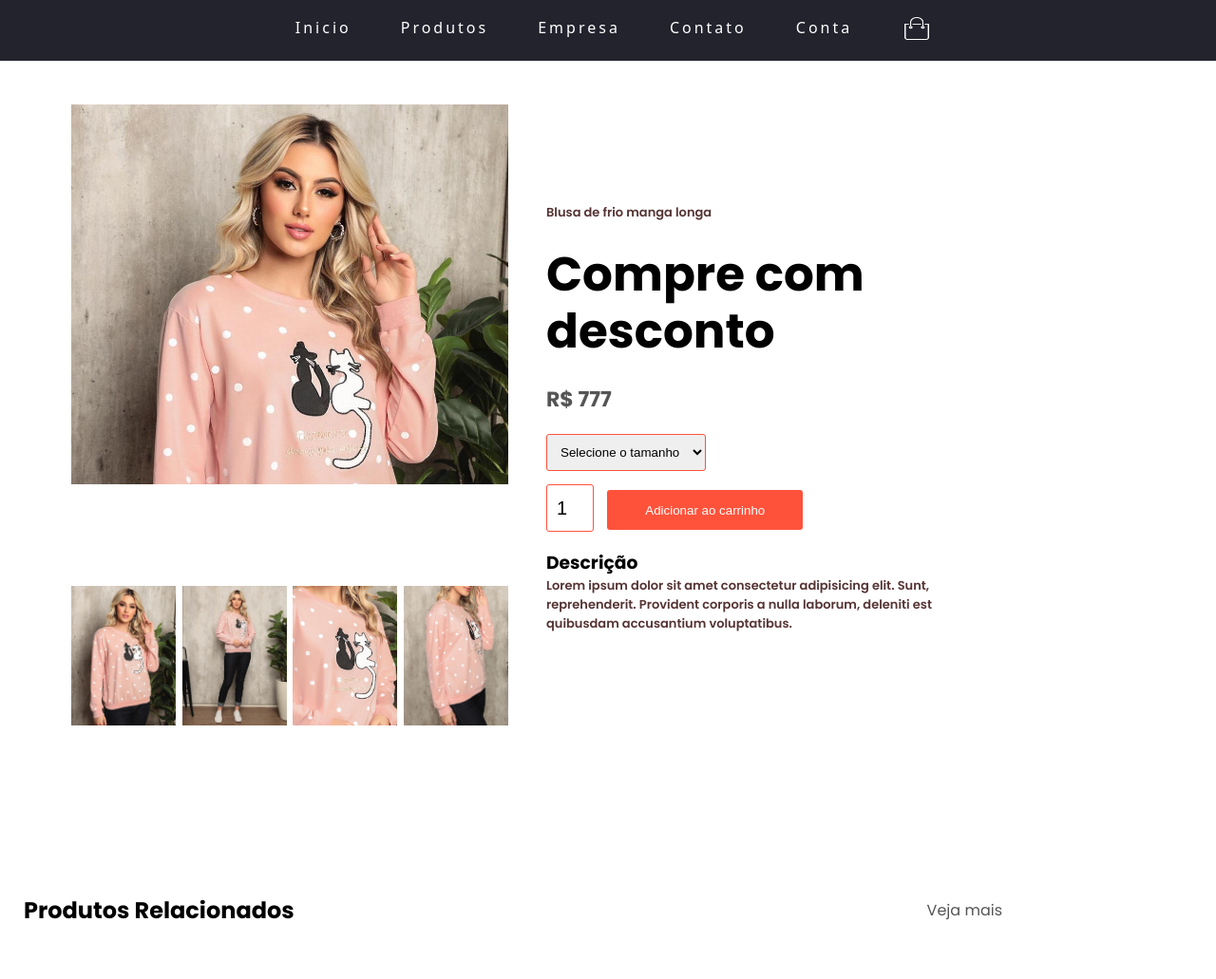
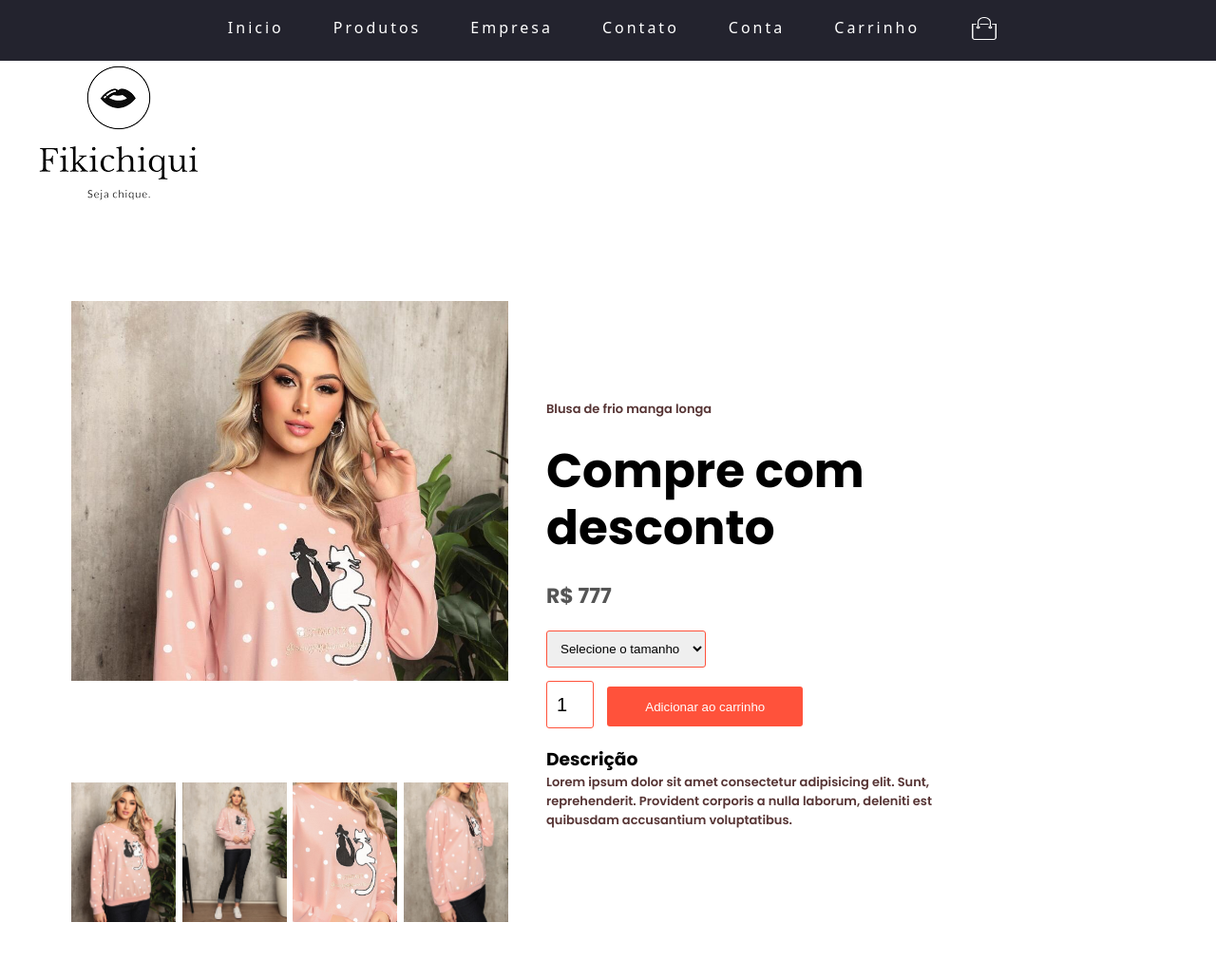
Before and after one commit to guiialm/FikiChiqui, a plain HTML site: page ver-produto.html in a window 1280 px wide. Shown: the top 1031 px of the page at 95% size. Drawn offline with nearby package versions, Linux system fonts and the light colour scheme.

Commit message:
fim 04/09

```diff
--- a/ver-produto.html
+++ b/ver-produto.html
@@ -36,6 +36,9 @@
                         <li><a href="#"></a>Empresa</li>
                         <li><a href="#"></a>Contato</li>
                         <li><a href="#"></a>Conta</li>
+                        <a href="carrinho.html">
+                            <li>Carrinho</li>
+                        </a>
                         <li><a href="carrinho.html"><img src="assets/img/carrinho.png" style="width: 32px; height: 24px;" alt=""></a></li>
                     </ul>
                 </nav>
@@ -60,6 +63,8 @@
 
         <!-- INICIO PRODUTOS DETALHES -->
         <div class="corpo-categorias ver-produto">
+
+            <a href="index.html"><img src="assets/img/fiklogo.png" alt=""></a>
             <div class="linha">
 
                 <div class="col-2">
```
Also changed, not shown: carrinho.html (+4 -1 lines), produtos.html (+3 -0 lines).
